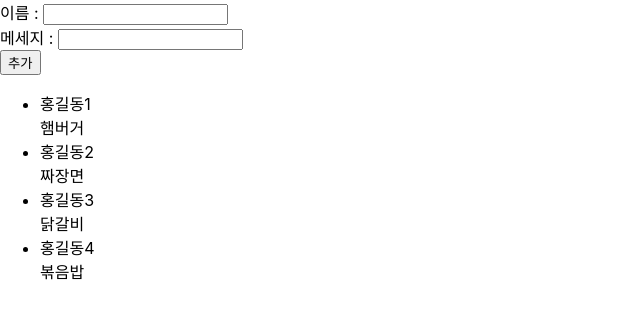
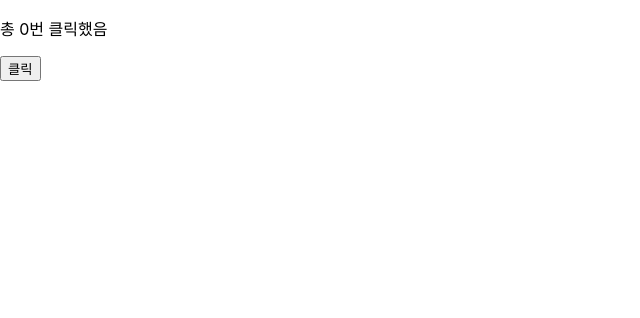
Before and after one commit to Ryumyuong/K0201_React_Test, a React (Create React App) app in the folder class-exam/: page / in a window 1280 px wide. Shown: the top 318 px of the page, without its empty margins (0-640 px from the left). Built offline with nearby package versions, Linux system fonts and the light colour scheme.

Commit message:
20230531 useState

```diff
--- /dev/null
+++ b/class-exam/src/ch7/Counter.jsx
@@ -0,0 +1,14 @@
+import React, { useState } from 'react';
+
+const Counter = (props) => {
+  const [count, setCount] = useState(0);
+
+  return (
+    <div>
+      <p>총 {count}번 클릭했음</p>
+      <button onClick={() => setCount(count + 1)}>클릭</button>
+    </div>
+  );
+};
+
+export default Counter;
--- a/class-exam/src/index.js
+++ b/class-exam/src/index.js
@@ -11,11 +11,12 @@ import NotiList from './ch6/NotiList';
 import MenuItemList from './ch6/MenuItemList';
 import TestSample from './test_sample/TestSample';
 import NameList from './test_sample/NameList';
+import Counter from './ch7/Counter';
 
 // 생성주기를 테스트 하는 코드에서 React.StrictMode를 제거하고 실행하는게 가독성 면에서 좋다.
 ReactDOM.render(
   <React.StrictMode>
-    <NameList/>
+    <Counter/>
   </React.StrictMode>,
   document.getElementById('root')
 );
```
